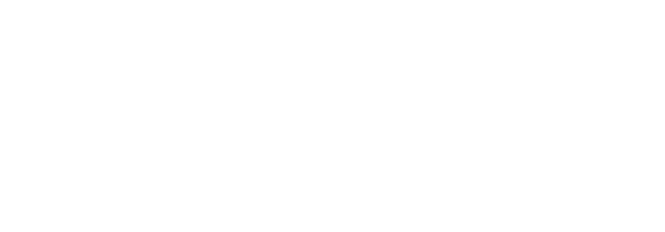
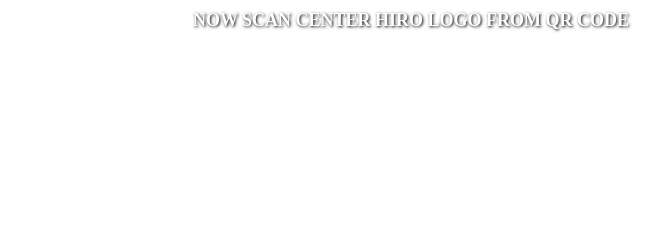
Before and after one commit to UmmeHaniBaig/AR-POETRY, a plain HTML site: page docs/index.html in a window 1280 px wide. Shown: the full height of the page, 229-894 px from the left. Drawn offline with Linux system fonts and the light colour scheme.

Commit message:
Update index.html

```diff
--- a/docs/index.html
+++ b/docs/index.html
@@ -5,9 +5,30 @@
   <title>AR Urdu Poetry</title>
   <script src="https://aframe.io/releases/1.4.0/aframe.min.js"></script>
   <script src="https://cdn.jsdelivr.net/gh/AR-js-org/AR.js/aframe/build/aframe-ar.min.js"></script>
+  <style>
+    /* Fixed top-center overlay text using flexbox for perfect centering */
+    #instruction {
+      position: fixed;
+      top: 10px;
+      left: 0;
+      width: 100vw;             /* full viewport width */
+      display: flex;
+      justify-content: center;   /* center horizontally */
+      font-size: 18px;
+      font-weight: bold;
+      color: white;
+      text-shadow: 1px 1px 3px black; /* visible over camera */
+      z-index: 9999;             /* on top of AR scene */
+      pointer-events: none;       /* allows camera interaction behind */
+    }
+    body {
+      margin: 0;
+      overflow: hidden;
+    }
+  </style>
 </head>
 <body style="margin:0; overflow:hidden;">
-
+  <div id="instruction">NOW SCAN CENTER HIRO LOGO FROM QR CODE</div>
   <a-scene embedded arjs='sourceType: webcam; debugUIEnabled: true;'>
 
     <a-assets>
```
